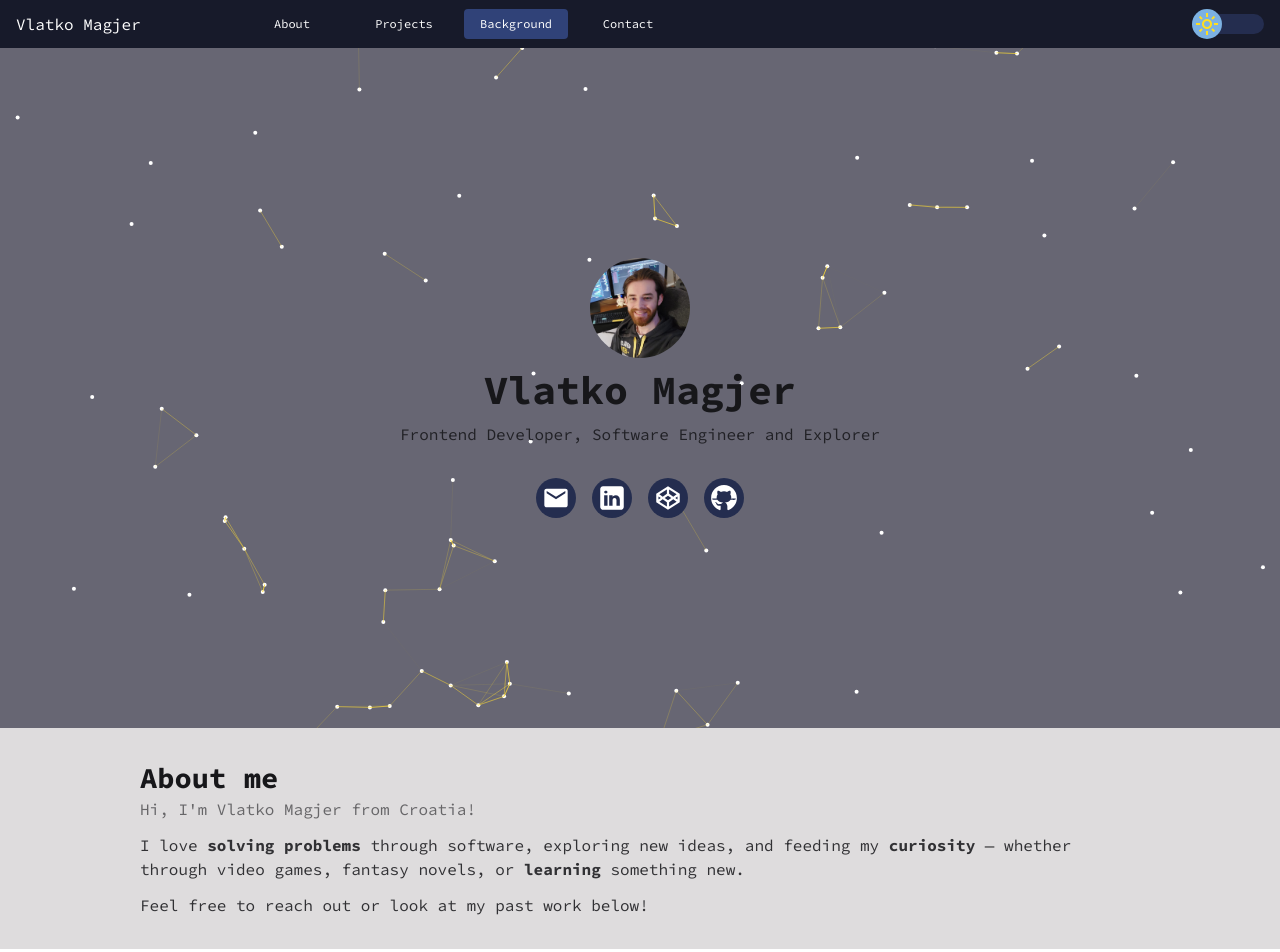
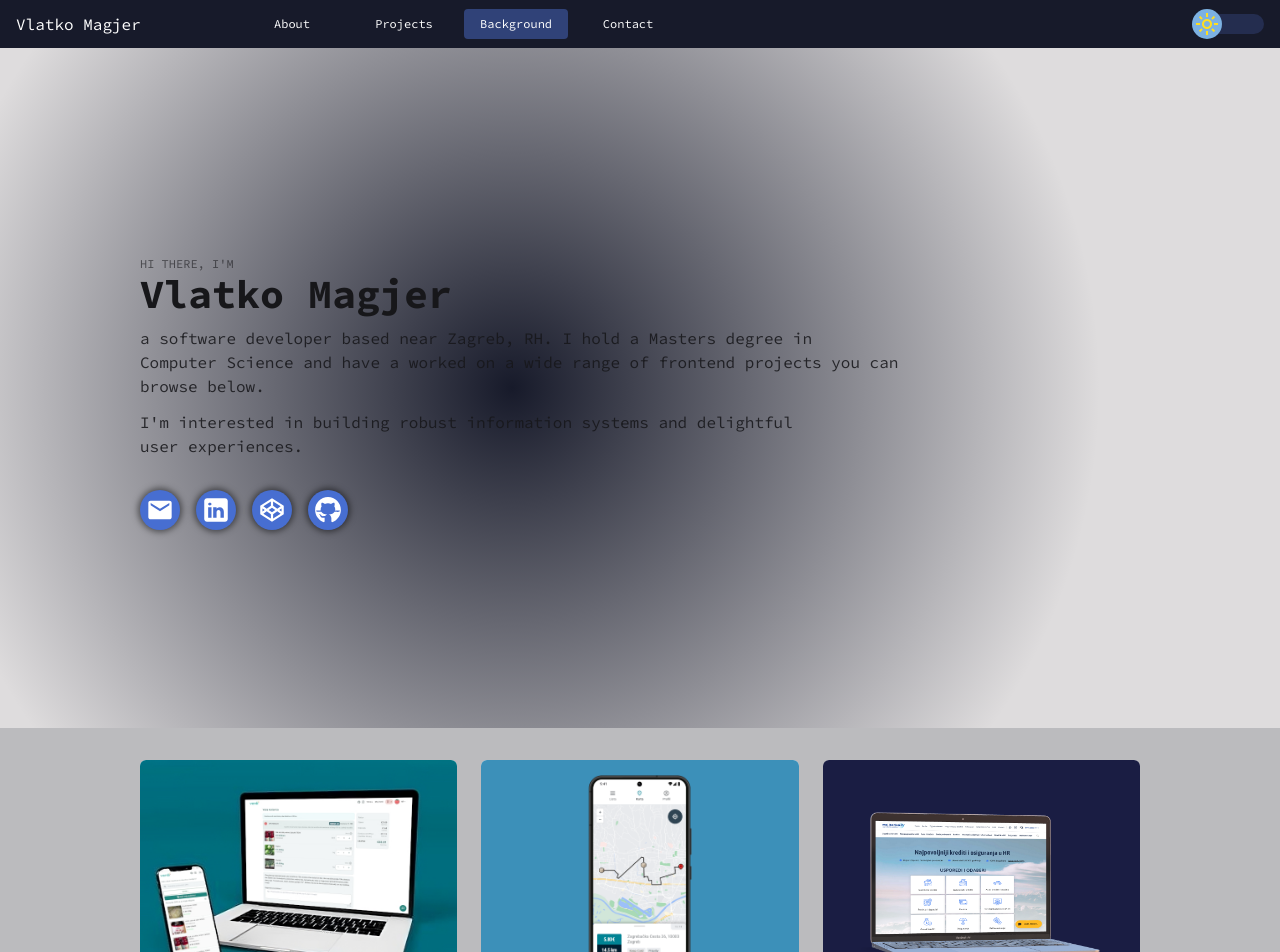
Before and after one commit to vmagjer/my-portfolio, a React (Vite) app: page / in a window 1280 px wide. Shown: the top 952 px of the page. Built offline with nearby package versions, Linux system fonts and the light colour scheme.

Commit message:
merge about with hero section and redesign it

```diff
--- /dev/null
+++ b/src/assets/animations.ts
@@ -0,0 +1,141 @@
+
+export const flyIn: Keyframe[] | PropertyIndexedKeyframes = [
+  {
+    position: 'relative',
+    opacity: '0%',
+    left: '10px',
+  },
+  {
+    opacity: '100%',
+    left: '0px',
+  },
+]
+
+export const sproingIn: Keyframe[] = [
+  // fly in
+  {
+    offset: 0,
+    transformOrigin: '0 50%',
+    scale: '1',
+    translate: '-100vw 0',
+  },
+  // reach destination, stretch because of abrupt stop
+  {
+    offset: 0.5,
+    scale: '1.2 0.9',
+    translate: '5vw 0',
+  },
+  {
+    offset: 0.6,
+    scale: '1.2 0.9',
+    translate: '5vw 0',
+  },
+  // rebound the stretch into final position
+  {
+    offset: 1,
+    scale: '1 1',
+    translate: '0 0',
+  },
+]
+
+export const bloomIn: Keyframe[] | PropertyIndexedKeyframes = [
+  {
+    transform: 'scale(0)',
+    bottom: '-50%',
+  },
+  {
+    offset: 0.5,
+    transform: 'scale(1)',
+    bottom: '10%',
+  },
+  {
+    offset: 0.6,
+    transform: 'scaleY(1)',
+    bottom: '0%',
+  },
+  {
+    offset: 0.8,
+    transform: 'scaleY(0.9)',
+    bottom: '-10%',
+  },
+  {
+    offset: 1,
+    transform: 'scaleY(1)',
+    bottom: '0%',
+  },
+]
+
+export const fadeIn: Keyframe[] = [
+  {
+    offset: 0,
+    opacity: 0,
+  },
+  {
+    offset: 1,
+    opacity: 1,
+  },
+]
+
+
+export const popIn: Keyframe[] = [
+  // fly in
+  {
+    offset: 0,
+    transformOrigin: '50% 100%',
+    scale: '0',
+  },
+  // reach destination, stretch because of abrupt stop
+  {
+    offset: 0.5,
+    scale: '1.2',
+  },
+  {
+    offset: 0.6,
+    scale: '1.2',
+  },
+  // rebound the stretch into final position
+  {
+    offset: 1,
+    scale: '1 1',
+    translate: '0 0',
+  },
+]
+
+const tiltLeft: Keyframe = {
+  "-webkit-transform": 'scale3d(1.1,1.1,1.1) rotate(3deg)',
+  transform: 'scale3d(1.1,1.1,1.1) rotate(3deg)',
+}
+const tiltRight: Keyframe = {
+  "-webkit-transform": 'scale3d(1.1,1.1,1.1) rotate(-3deg)',
+  transform: 'scale3d(1.1,1.1,1.1) rotate(-3deg)',
+}
+const tiltRightSmall: Keyframe = {
+  "-webkit-transform": 'scale3d(1.1,1.1,1.1) rotate(-3deg)',
+  transform: 'scale3d(1.1,1.1,1.1) rotate(-3deg)',
+}
+
+export const tada: Keyframe[] = [
+  {
+    "-webkit-transform": 'scaleX(1)',
+    transform: 'scaleX(1)',
+  },
+  tiltRightSmall, tiltRightSmall,
+  tiltLeft, tiltRight,
+  tiltLeft, tiltRight,
+  tiltLeft, tiltRight,
+  tiltLeft,
+  {
+    "-webkit-transform": 'scaleX(1)',
+    transform: 'scaleX(1)',
+  }
+]
+export const zoomIn: Keyframe[] = [
+  {
+    "-webkit-transform": 'scale(0)',
+    transform: 'scale(0)',
+  },
+  {
+    "-webkit-transform": 'scale(1)',
+    transform: 'scale(1)',
+  }
+]
--- a/src/features/homeSections/HeroSection.tsx
+++ b/src/features/homeSections/HeroSection.tsx
@@ -1,12 +1,70 @@
+import { bloomIn, fadeIn, flyIn, tada, zoomIn } from '../../assets/animations'
+import styled, { keyframes } from 'styled-components'
 import { useEffect, useState } from 'react'
 
-import AvatarImage from '../../components/AvatarImage'
 import Container from '../../components/layout/Container'
-import InteractiveCanvasEffect from '../../components/InteractiveCanvasEffect'
 import SwipeUp from '../../assets/SwipeUp'
 import data from '../../assets/data'
-import profileImage from '../../assets/images/profile-picture-happy.jpg'
-import styled from 'styled-components'
+
+const playIntroAnimations = () => {
+  const greeting = document.querySelector('.greeting')
+
+  const greetParts = greeting?.querySelectorAll('span') || []
+  let delay = 500
+  greetParts.forEach((part) => {
+    part.animate(flyIn, {
+      duration: 250,
+      delay: delay,
+      fill: 'both',
+      easing: 'ease-out',
+    })
+    delay += 250
+  })
+
+
+  const title = document.querySelector('.title')
+  title?.animate(zoomIn, {
+    duration: 250,
+    delay: delay,
+    fill: 'both',
+    easing: 'ease',
+  })
+
+  title?.animate(tada, {
+    duration: 1250,
+    delay: delay,
+    fill: 'both',
+    easing: 'ease',
+    composite: 'add',
+  })
+
+
+  const heroTexts = document.querySelectorAll('.text')
+  for (let i = 0; i < heroTexts.length; i++) {
+    const text = heroTexts[i]
+
+    text.animate(fadeIn, {
+      duration: 1250,
+      delay: delay,
+      fill: 'both',
+      easing: 'ease-out',
+    })
+    // delay +=  250
+  }
+  delay += 1250
+
+  const buttons = document.querySelectorAll('.social-button')
+  const delays = [0, 125/2, 375/2, 250/2]
+  buttons.forEach((btn, i) => {
+    // btn.classList.add('bloom-in-animation')
+    btn.animate(bloomIn, {
+      duration: 250,
+      delay: delay + delays[i],
+      fill: 'both',
+      easing: 'ease-out',
+    })
+  })
+}
 
 type HeroSectionProps = {
   // eslint-disable-next-line @typescript-eslint/no-explicit-any
@@ -14,7 +72,13 @@ type HeroSectionProps = {
 }
 
 export default function HeroSection({ ...rest }: HeroSectionProps) {
-  const [showScrollIndicator, setShowScrollIndicator] = useState<boolean>(false)
+  // play the intro animations on component mount
+  useEffect(() => {
+    playIntroAnimations()
+  }, [])
+
+  // show/hide scroll indicator
+  const [showScrollIndicator, setShowScrollIndicator] = useState(false)
 
   useEffect(() => {
     let hasScrolled = false
@@ -38,15 +102,23 @@ export default function HeroSection({ ...rest }: HeroSectionProps) {
 
   return (
     <Root {...rest}>
-      <InteractiveCanvasEffect />
       <SwipeUpIndicator $show={showScrollIndicator} />
       <Container>
         <Content>
-          <AvatarImage src={profileImage} size="large" />
-          <Title>Vlatko Magjer</Title>
-          <SubTitle>
-            Frontend Developer, Software Engineer and Explorer
-          </SubTitle>
+          <PreTitle className="greeting">
+            <span>Hi </span> <span>there,</span> <span>I&apos;m</span>
+          </PreTitle>
+          <Title className="title">Vlatko Magjer</Title>
+
+          <Text className="text">
+            a software developer based near Zagreb, RH. I hold a Masters degree
+            in Computer Science and have a worked on a wide range of frontend
+            projects you can browse below.
+          </Text>
+          <Text className="text">
+            I&apos;m interested in building robust information systems and
+            delightful user experiences.
+          </Text>
           <SocialList>
             {data.contactInfo.map((ci) => (
               <SocialItem
@@ -55,12 +127,15 @@ export default function HeroSection({ ...rest }: HeroSectionProps) {
                 target="_blank"
                 rel="noopener noreferrer"
               >
+                <div className="social-button bloom-in-animation">
                   {ci.icon}
+                </div>
               </SocialItem>
             ))}
           </SocialList>
         </Content>
       </Container>
+      {/* <button onClick={playIntroAnimations}> Replay intro</button> */}
     </Root>
   )
 }
@@ -68,56 +143,136 @@ export default function HeroSection({ ...rest }: HeroSectionProps) {
 const Root = styled.div`
   height: 85vh;
   position: relative;
-  display: flex;
-  align-items: center;
-`
 
-const Content = styled.div`
   padding: 16px;
   display: flex;
   flex-direction: column;
   align-items: center;
-  text-align: center;
+  justify-content: center;
+
+  background: var(--section-surface);
+  background: radial-gradient(
+    circle at 40% 50%,
+    var(--primary-100) 00%,
+    transparent 70%
+  );
 `
 
-const Title = styled.h1`
-  margin-top: 0.5rem;
-  font-size: 2.5rem;
-  line-height: 3rem;
-  color: var(--color-title);
+const Content = styled.div`
+  display: flex;
+  align-items: start;
+  flex-direction: column;
 `
 
-const SubTitle = styled.p`
-  font-size: 1rem;
-  line-height: 1.5rem;
-  margin-top: 0.5rem;
+const PreTitle = styled.p`
+  margin-bottom: 0.25rem;
+
+  color: var(--color-subtitle);
+  font-size: 0.75rem;
+  line-height: 0.75rem;
+  text-transform: uppercase;
+`
+const Title = styled.h1`
+  margin-top: 0rem;
+
+  font-size: 2.5rem;
+  line-height: 2.5rem;
+  color: var(--color-title);
+
+  display: inline-block;
+`
+const Text = styled.p`
   color: var(--color-body);
+  max-width: 80ch;
 `
 
 const SocialList = styled.div`
   display: flex;
+  /* justify-content: center; */
   gap: 16px;
   margin-top: 2rem;
 `
 
+const bounceHeight = 6
+const bouncyAnimation = keyframes`
+  0% {
+    top: 10%;
+    scale: 1 0.9;
+    rotate: 0deg;
+  }
+  /* jump up */
+  12.5% {
+    top: -${bounceHeight * 0.7}px;
+    scale: 1 1;
+  }
+  /* tilt to one side */
+  25% {
+    top: -${bounceHeight}px;
+    rotate: 10deg;
+  }
+  /* drop */
+  37.5% {
+    top: -${bounceHeight * 0.7}px;
+    scale: 1 1;
+  }
+  50% {
+    top: 10%;
+    scale: 1 0.9;
+    rotate: 0deg;
+  }
+  /* jump up */
+  62.5% {
+    top: -${bounceHeight * 0.7}px;
+    scale: 1 1;
+  }
+  /* tilt to the other side */
+  75% {
+    top: -${bounceHeight}px;
+    rotate: -10deg;
+  }
+  /* drop */
+  87.5% {
+    top: -${bounceHeight * 0.7}px;
+    scale: 1 1;
+  }
+  100% {
+    top: 10%;
+    scale: 1 0.9;
+    rotate: 0deg;
+  }
+`
+
 const SocialItem = styled.a`
+  .social-button {
     width: 40px;
+    display: flex;
+    justify-content: center;
+    align-items: center;
     height: 40px;
-  background: var(--color-link-hover);
+
+    background: var(--primary-500);
+    box-shadow: 0 0 6px 2px rgba(0, 0, 0, 0.5);
     border-radius: 50%;
+
     padding: 6px;
-  transition: background-color 200ms ease-in-out, transform 200ms ease;
+
+    transition: background-color 200ms ease-in-out;
+
+    position: relative;
 
     svg {
-    width: 100%;
-    height: 100%;
+      width: 28px;
+      height: 28px;
       object-fit: contain;
       fill: white;
     }
+  }
 
-  &:hover {
-    background-color: var(--color-link);
-    transform: scale(1.1);
+  &:hover .social-button {
+    background: var(--primary-600);
+    animation: ${bouncyAnimation} 1s infinite;
+    animation-composition: replace;
+    box-shadow: 0 0 8px 1px rgba(0, 0, 0, 0.5);
   }
 `
 
@@ -127,7 +282,7 @@ const SwipeUpIndicator = styled(SwipeUp)<{ $show: boolean }>`
   fill: #221f23;
   stroke: #fff;
   stroke-width: 8;
-  opacity: ${({ $show}) => ($show ? 0.7 : 0)};
+  opacity: ${({ $show: show }) => (show ? 0.7 : 0)};
   position: absolute;
   bottom: 1rem;
   left: 50%;
--- a/src/pages/Home.tsx
+++ b/src/pages/Home.tsx
@@ -24,21 +24,6 @@ export default function HomePage() {
 
       <HeroSection id={sections.about.id} />
 
-      <AboutSection>
-        <Title>About me</Title>
-        <Subtitle>Hi, I&apos;m Vlatko Magjer from Croatia!</Subtitle>
-        <p>
-          I love <b>solving problems</b> through software, exploring new ideas, and feeding my{' '}
-          <b>curiosity</b> — whether through video games, fantasy novels, or{' '}
-          <b>learning</b> something new.
-        </p>
-        <p>Feel free to reach out or look at my past work below!</p>
-      </AboutSection>
-
-      <GapContainer>
-        {/* <SuperTitle>Portfolio</SuperTitle> */}
-      </GapContainer>
-
       <ProjectsSection id={sections.projects.id} />
       <BackgroundSection id={sections.background.id} />
 
@@ -47,8 +32,6 @@ export default function HomePage() {
       </GapContainer>
 
       <ContactSection />
-
-      <GapContainer />
     </Root>
   )
 }
@@ -57,13 +40,8 @@ const Root = styled.div`
   min-height: 100vh;
   display: flex;
   flex-direction: column;
-`
 
-const AboutSection = styled(Container)`
-  z-index: 1;
-  background-color: var(--section-surface);
-  color: var(--color-body);
-  padding: 32px 16px;
+  background: var(--section-surface);
 `
 
 const GapContainer = styled(Container)`
@@ -78,16 +56,4 @@ const SuperTitle = styled.h2`
   text-align: center;
   font-size: 2.5rem;
   color: var(--color-title);
-  `
-
-const Title = styled.h2`
-  color: var(--color-title);
-  color: var(--color-title);
 `
-
-const Subtitle = styled.p`
-  color: var(--color-subtitle);
-  color: var(--color-subtitle);
-  font-weight: normal;
-  margin-top: 0;
-`
--- a/src/styles/colors.css
+++ b/src/styles/colors.css
@@ -87,13 +87,13 @@
   --color-link: var(--primary-600);
 
   --color-button-default-bg: transparent;
-  --color-button-default-text: var(--white);
+  --color-button-default-text: var(--color-body);
 
-  --color-button-hover-bg: var(--primary-200);
-  --color-button-hover-text: var(--white);
+  --color-button-hover-bg: var(--primary-300);
+  --color-button-hover-text: var(--color-title);
 
-  --color-button-active-bg: var(--primary-300);
-  --color-button-active-text: var(--white);
+  --color-button-active-bg: var(--primary-400);
+  --color-button-active-text: var(--color-title);
 
 
   --shell-surface: var(--primary-100);
--- a/src/styles/index.css
+++ b/src/styles/index.css
@@ -13,6 +13,7 @@
 
 body {
   min-height: 100vh;
+  background-color: magenta;
 }
 
 * {
```
Lines whose indentation alone changed are shown as unchanged.
